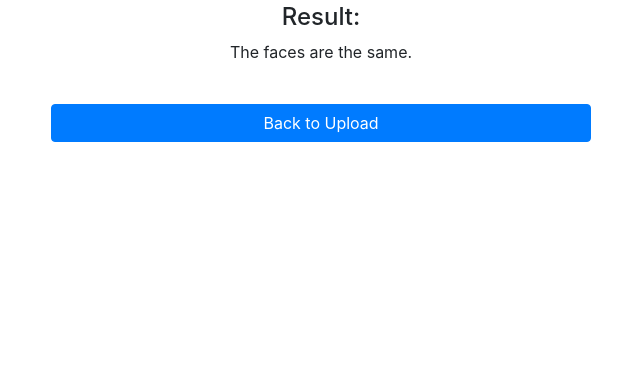
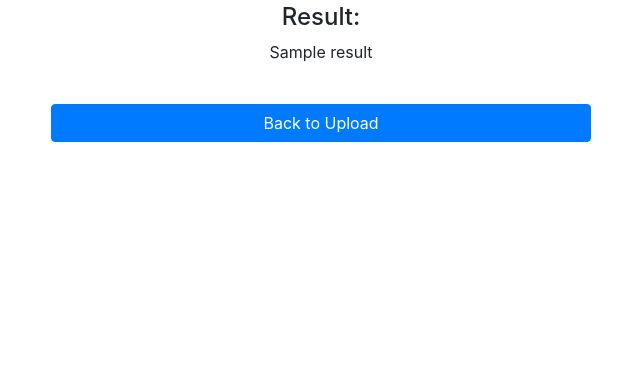
Before and after one commit to ShayanFF/Face-Comparison, a Flask app: template templates/result.html in a window 1280 px wide. Shown: the part 430-800 px from the top of the page, without its empty margins (319-959 px from the left). Run offline with Flask 2, Linux system fonts and the light colour scheme; the template is opened without the code that fills it: most values are stand-ins (such as "Sample title", 1, 10 or a date in 2020); some libraries are stand-ins or nearby versions.

Commit message:
revert to before issues occured

```diff
--- a/templates/index.html
+++ b/templates/index.html
@@ -2,7 +2,7 @@
 <html>
 
 <head>
-    <title>Face Comparison</title>
+    <title>Image Comparison</title>
     <link rel="stylesheet" href="https://maxcdn.bootstrapcdn.com/bootstrap/4.0.0/css/bootstrap.min.css">
     <style>
         .container {
@@ -13,8 +13,7 @@
 
 <body>
     <div class="container">
-        <h1 class="text-center">Face Comparison</h1>
-        <p class="text-center">This app compares two images containing human faces. Only accepts jpeg or png.</p>
+        <h1 class="text-center">Image Comparison</h1>
         <form action="/compare" method="post" enctype="multipart/form-data">
             <div class="row">
                 <div class="col-md-6 offset-md-3">
--- a/templates/result.html
+++ b/templates/result.html
@@ -2,11 +2,12 @@
 <html>
 
 <head>
-    <title>Face Comparison Result</title>
+    <title>Image Comparison Result</title>
     <link rel="stylesheet" href="https://maxcdn.bootstrapcdn.com/bootstrap/4.0.0/css/bootstrap.min.css">
     <style>
         .image-container {
             height: 300px;
+            /* Adjust the height as per your requirements */
             display: flex;
             align-items: center;
             justify-content: center;
@@ -22,7 +23,7 @@
 
 <body>
     <div class="container">
-        <h1 class="text-center">Face Comparison Result</h1>
+        <h1 class="text-center">Image Comparison Result</h1>
         <div class="row mt-4">
             <div class="col-md-6">
                 <h4 class="text-center">Image 1</h4>
@@ -42,13 +43,7 @@
         <div class="row mt-4">
             <div class="col-md-6 offset-md-3">
                 <h4 class="text-center">Result:</h4>
-                <p class="text-center">
-                    {% if result %}
-                        The faces are the same.
-                    {% else %}
-                        The faces are different.
-                    {% endif %}
-                </p>
+                <p class="text-center">{{ result }}</p>
             </div>
         </div>
         <div class="row mt-4">
```
Also changed, not shown: README.md, main.py (line endings or trailing spaces).
